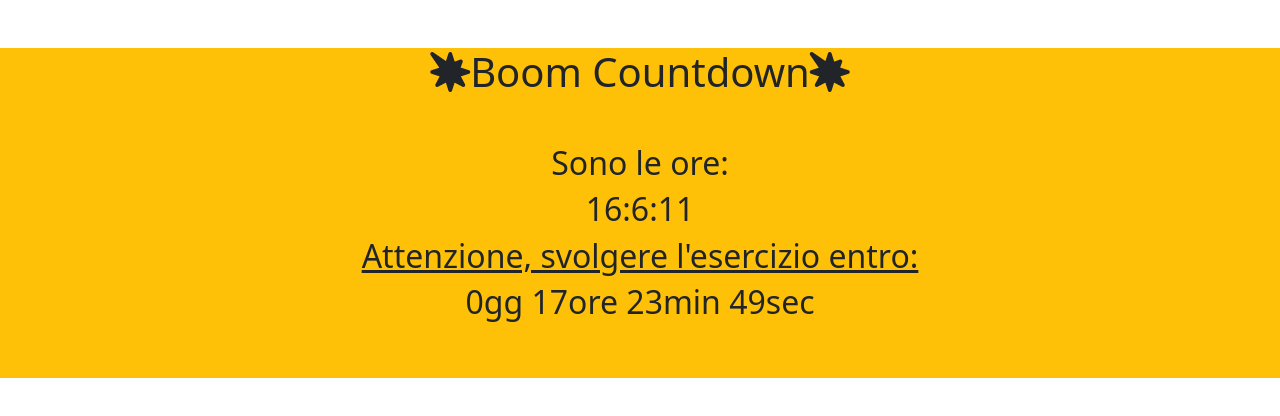
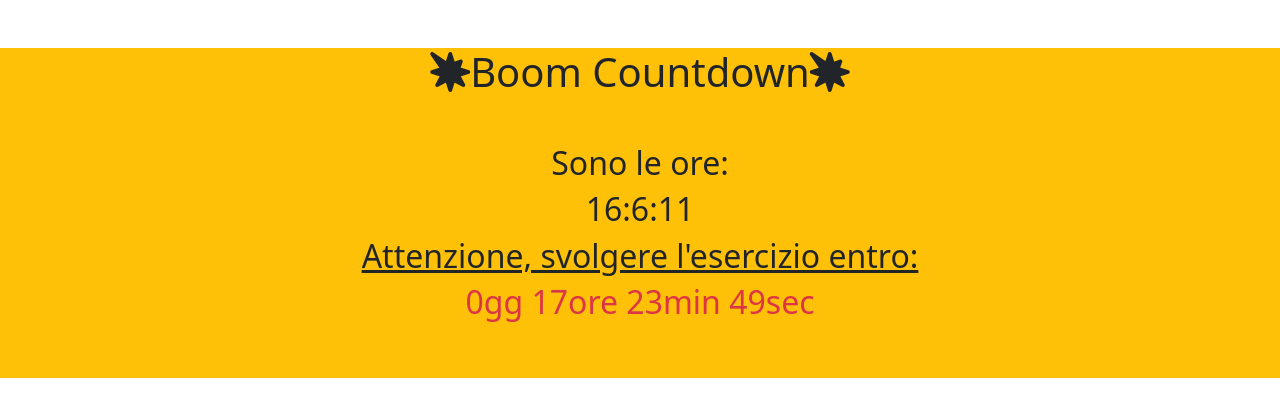
Before and after one commit to acolombo09/js-simon, a plain HTML site: page index.html in a window 1280 px wide. Drawn offline with nearby package versions, Linux system fonts and the light colour scheme.

Commit message:
notes_&_style_update

```diff
--- a/index.html
+++ b/index.html
@@ -25,7 +25,7 @@
       </div>
       <div class="text-center">
         <h2 class="text-decoration-underline">Attenzione, svolgere l'esercizio entro:</h2>
-        <h2 id="countdown"></h2>
+        <h2 class="text-danger" id="countdown"></h2>
       </div>
     </div>
   </main>
--- a/js/main.js
+++ b/js/main.js
@@ -43,11 +43,14 @@ endDate.setSeconds(0);
 const endTime = endDate.getTime();
 
 // Aggiorno il countdown ogni secondo
+// tenendo conto del famoso numero di millisecondi trascorsi dal 1 gennaio 1970
   const countdown = setInterval(function() {
   const now = new Date().getTime();
   const remainingTime = endTime - now;
 
-  // Calcola i giorni, ore, minuti e secondi rimanenti
+  /* Calcola i giorni, ore, minuti e secondi rimanenti
+  a partire dalla differenza di tempo calcolata al passaggio precedente, come se stessi calcolando per difetto
+  */
   // (sempre grazie, stackoverflow e florian)
   const days = Math.floor(remainingTime / (1000 * 60 * 60 * 24));
   const hours = Math.floor((remainingTime % (1000 * 60 * 60 * 24)) / (1000 * 60 * 60));
@@ -62,4 +65,5 @@ const endTime = endDate.getTime();
     clearInterval(countdown);
     document.getElementById("countdown").innerHTML = "Countdown terminato, torna in classe!";
   }
+  // l'impostazione del tempo di esecuzione deve essere per forza di 1 secondo, come per l'orologio aggiornato in tempo reale
 }, 1000);
```
